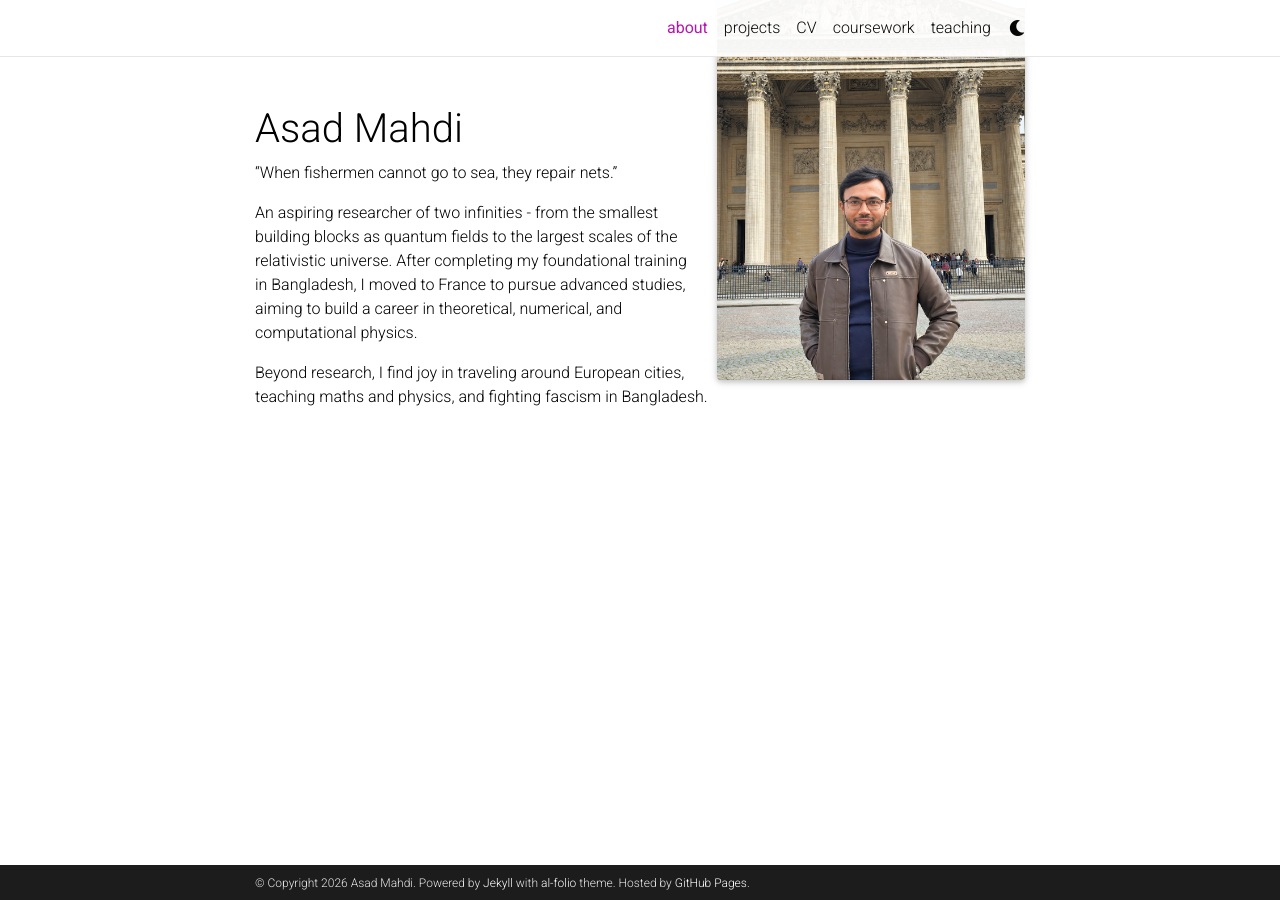
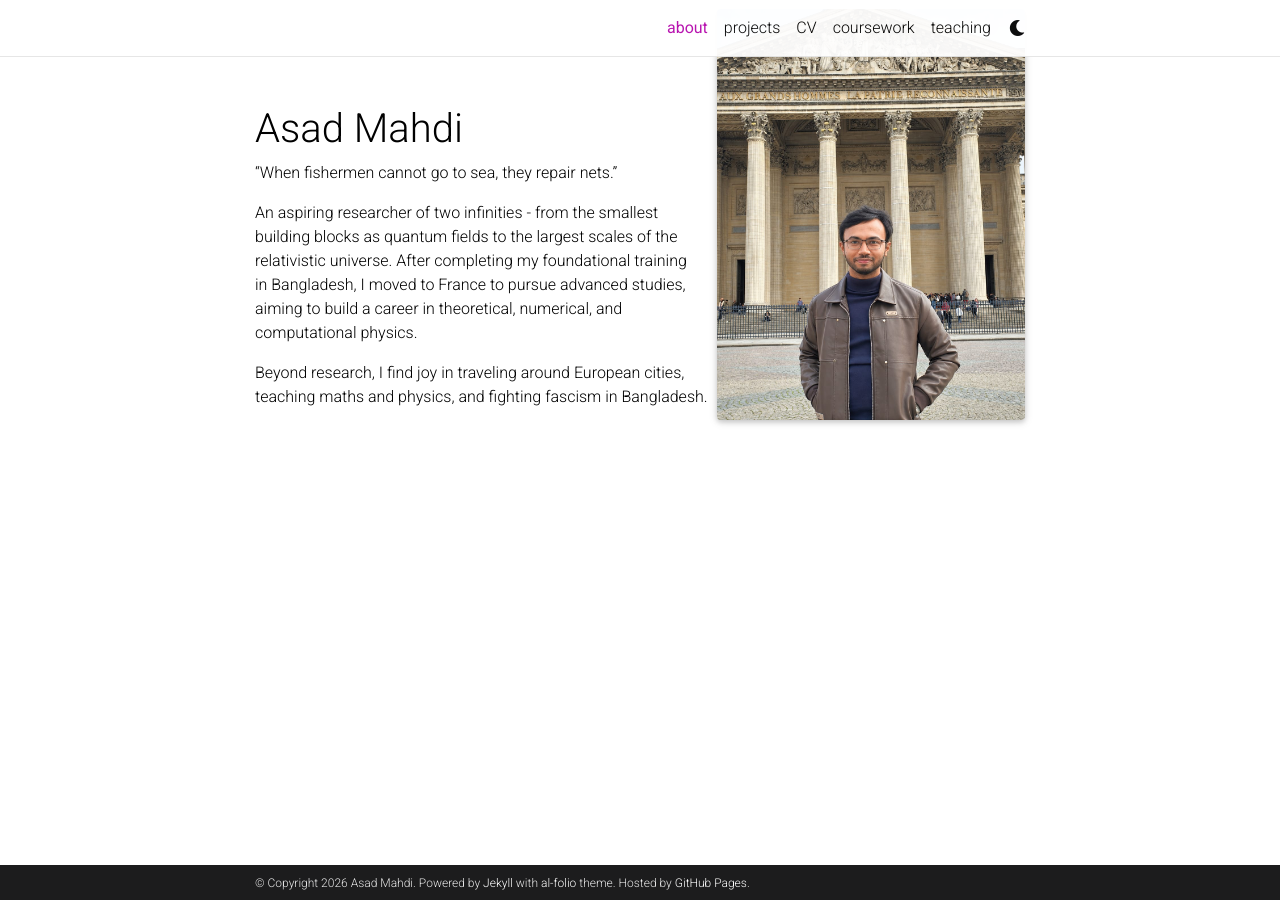
Before and after one commit to asadmahdi-phy/asadmahdi-phy.github.io, a Jekyll site: the page built from _pages/about.md, in a window 1280 px wide. Built offline with Jekyll 4.4.1, drawn with Linux system fonts in a browser that asks for light colours; full-size pictures stand in for the smaller copies a plugin makes; comment, search, counter and statistics services are not loaded; a style sheet for code colours, icons or effects is not loaded.

Commit message:
Update about.html

```diff
--- a/_layouts/about.html
+++ b/_layouts/about.html
@@ -6,8 +6,8 @@ layout: default
   /* Align the profile photograph with the name on desktop */
   @media (min-width: 576px) {
     .about-profile-aligned {
-      transform: translateY(-6.5rem);
-      margin-bottom: -8rem;
+      transform: translateY(-4.0rem);
+      margin-bottom: -8.0rem;
     }
   }
 </style>
```
